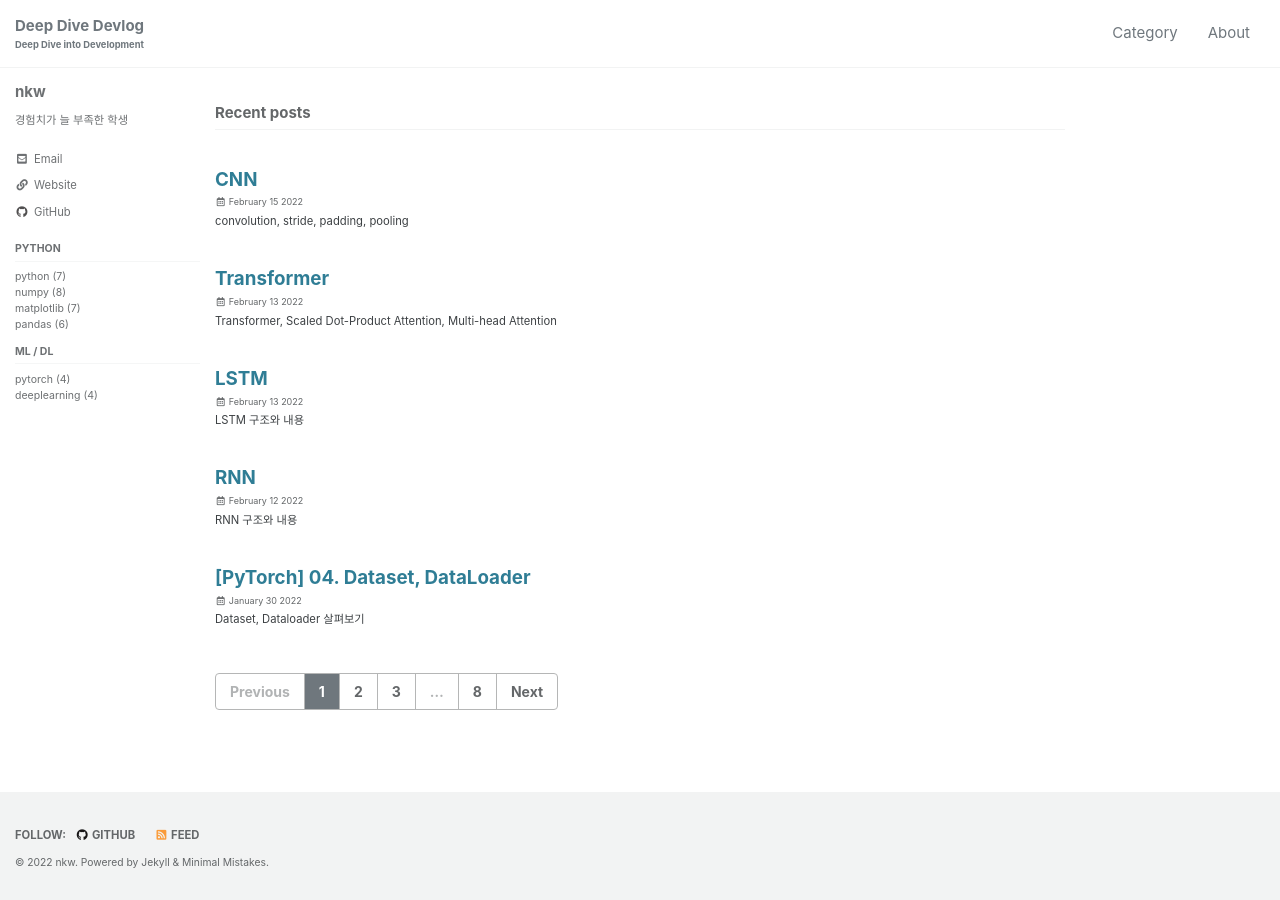
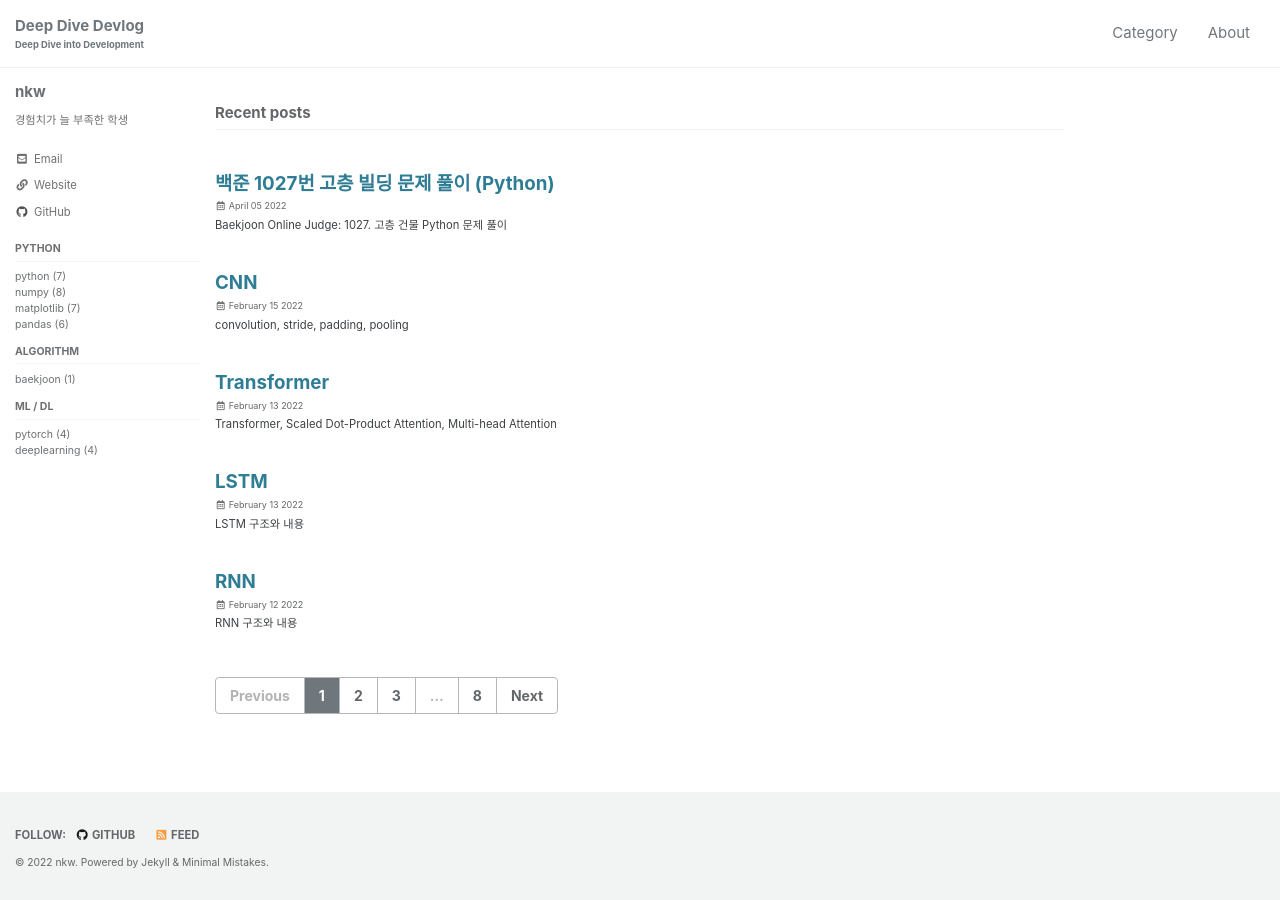
Before and after one commit to nkw011/nkw011.github.io, a Jekyll site: the page built from index.html, in a window 1280 px wide. Built offline with Jekyll 4.4.1, drawn with Linux system fonts in a browser that asks for light colours; cached includes are drawn as plain includes; the list of posts is cut into pages by our own code; some of the changed lines change nothing that is shown.

Commit message:
add baekjoon category, baekjoon-1027 post

````diff
--- a/_data/navigation.yml
+++ b/_data/navigation.yml
@@ -19,6 +19,10 @@ sidebarTotal:
             url: /categories/matplotlib
           - title: pandas
             url: /categories/pandas
+    - title: Algorithm
+      children:
+          - title: baekjoon
+            url: /categories/baekjoon/
     - title: ML / DL
       children:
           - title: pytorch
--- /dev/null
+++ b/_pages/category-baekjoon.md
@@ -0,0 +1,11 @@
+---
+title: "Baekjoon Online Judge 문제 풀이"
+permalink: /categories/baekjoon/
+layout: category
+author_profile: true
+taxonomy: baekjoon
+sidebar:
+    nav: sidebarTotal
+---
+
+Baekjoon Online Judge 문제 풀이
--- /dev/null
+++ b/_posts/2022-04-05-baekjoon-1027.md
@@ -0,0 +1,68 @@
+---
+title: "백준 1027번 고층 빌딩 문제 풀이 (Python)"
+excerpt: "Baekjoon Online Judge: 1027. 고층 건물 Python 문제 풀이"
+use_math: true
+toc: true
+toc_sticky: true
+categories:
+    - baekjoon
+tags:
+    - python
+    - baekjoon
+    - 구현
+sidebar:
+    nav: sidebarTotal
+---
+## 1. 문제 풀이 방법
+문제에서 `'고층 빌딩 A에서 다른 고층 빌딩 B가 볼 수 있는 빌딩이 되려면, 두 지붕을 잇는 선분이 A와 B를 제외한 다른 고층 빌딩을 지나거나 접하지 않아야 한다.'`라는 조건이 있었기 때문에 두 건물의 지붕을 잇는 **선분의 기울기**를 이용하여 문제를 풀었다.
+
+1. 각 건물들 사이의 **기울기**를 모두 구한다.
+2. 각 건물에 대해서 볼 수 있는 건물들의 갯수를 구한다.
+    * A와 B 사이의 건물을 K라고 지칭할 때
+    * B가 A의 왼쪽에 있는 경우
+        * K와 A의 기울기가 B와 A의 기울기보다 같거나 작으면 볼 수 없다.
+    * B가 A의 오른쪽에 있는 경우
+        * K와 A의 기울기가 B와 A의 기울기보다 같거나 크면 볼 수 없다.
+3. 가장 많은 건물이 보이는 건물을 구하고 거기서 보이는 건물의 수를 출력한다.
+
+특정 알고리즘을 사용할 필요 없이 문제 조건과 작성한 풀이에 맞춰 구현하였다.
+
+## 2. 코드
+
+```python
+import sys
+def input(): return sys.stdin.readline().rstrip()
+
+n = int(input())
+buildings = list(map(int,input().split()))
+grad = [[0] * n for _ in range(n)]
+
+# 각 건물 사이의 기울기 구하기
+# grad[i][j]: i 건물과 j 건물 사이의 기울기
+for i in range(n):
+    for j in range(n):
+        if i == j: continue
+        grad[i][j] = (buildings[i] - buildings[j]) / (i-j)
+
+# 각 건물에서 볼 수 있는 건물의 갯수 구하기
+# max_cnt[A]: A 건물에서 볼 수 있는 건물의 갯수
+max_cnt = [0] * n
+for i in range(n):
+    cnt = 0
+    # 왼쪽에서 볼 수 있는 건물 갯수 구하기
+    for l in range(i):
+        possible = True
+        for k in range(l+1,i):
+            if grad[k][i] <= grad[l][i]:
+                possible = False
+        if possible: cnt += 1
+    # 오른쪽에서 볼 수 있는 건물 갯수 구하기
+    for r in range(i+1,n):
+        possible = True
+        for k in range(i+1,r):
+            if grad[i][k] >= grad[i][r]:
+                possible = False
+        if possible: cnt += 1
+    max_cnt[i] = cnt
+print(max(max_cnt))
+```
````
